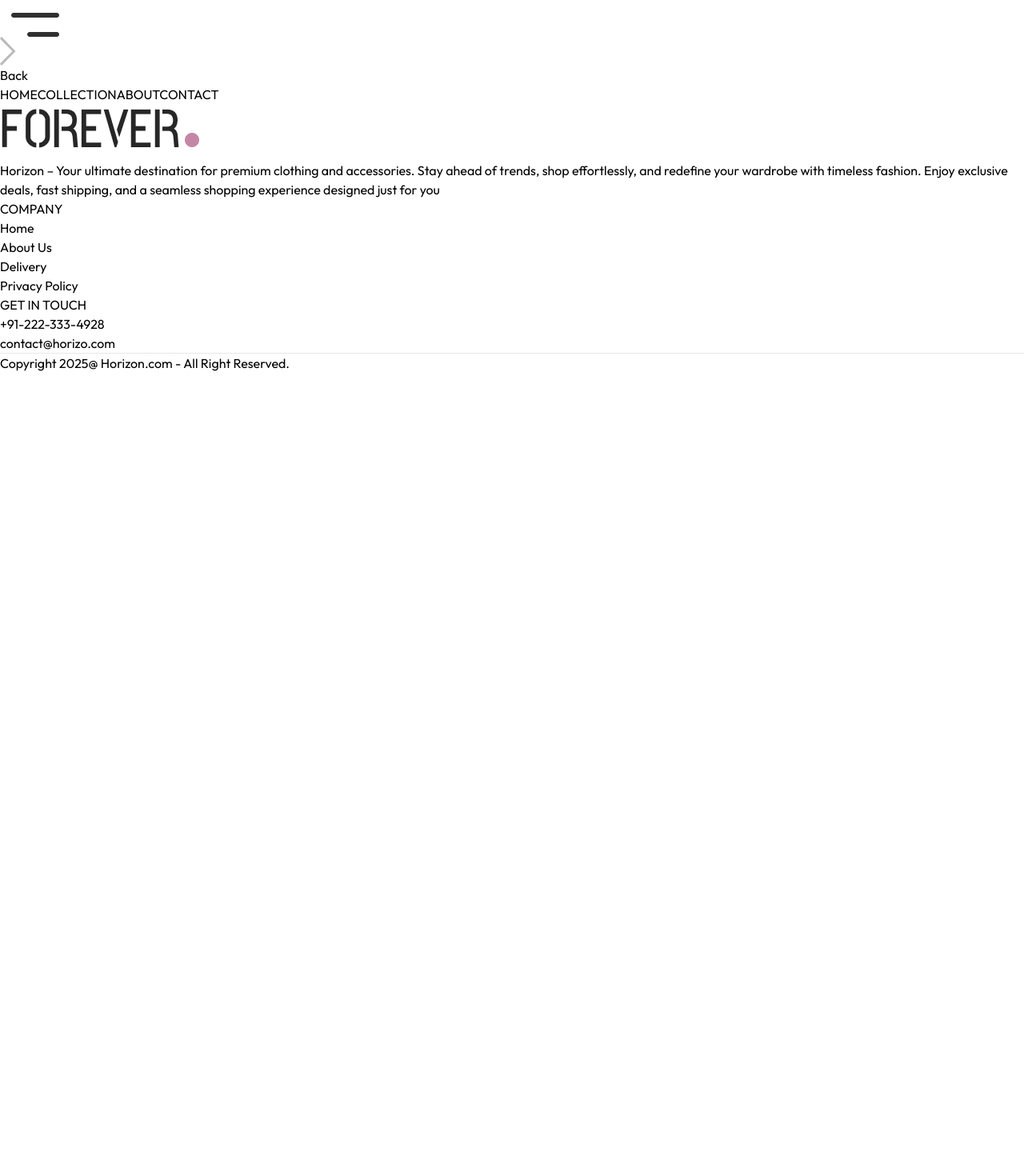
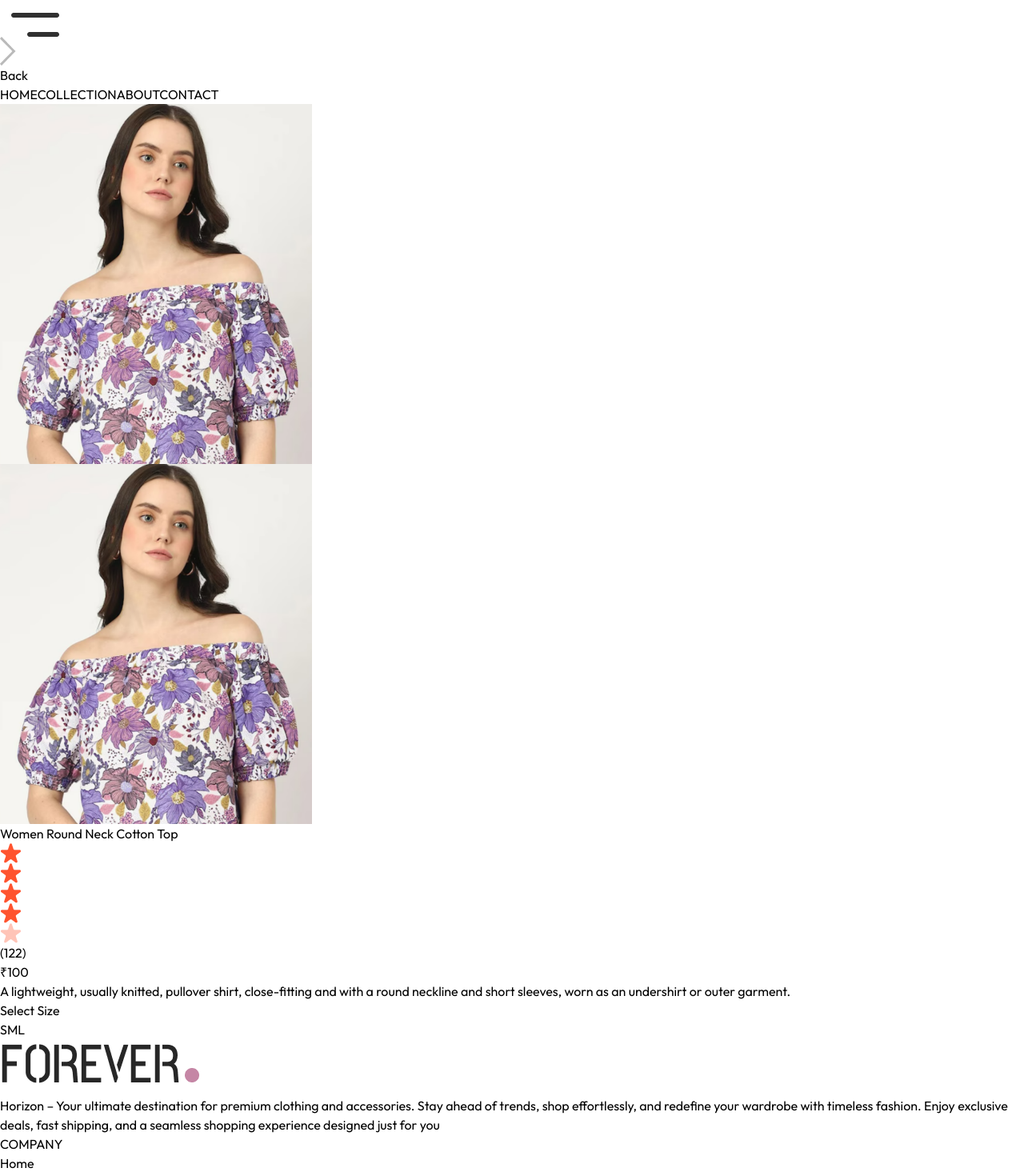
Before and after one commit to rawoof47/ecommerce-app, a React app in the folder frontend/: page /product/aaaaa in a window 1280 px wide. Shown: the part 320-1790 px from the top of the page at 80% size. Before the commit the page ends 800 px from the top, so only its background shows below. Built offline with nearby package versions, Linux system fonts and the light colour scheme; the HTML template or start-up script is replaced by a standard one.

Commit message:
addded products details

```diff
--- a/frontend/src/index.css
+++ b/frontend/src/index.css
@@ -15,6 +15,10 @@
     font-weight: 400;
     font-style: normal;
   }
+::-webkit-scrollbar{
+    display: none;
+}
+
   @media (max-width:640px) {
     a.active{
         background-color: black;
--- a/frontend/src/pages/Product.jsx
+++ b/frontend/src/pages/Product.jsx
@@ -1,11 +1,78 @@
-import React from 'react'
+import React, { useContext, useState, useEffect } from 'react';
+import { useParams } from 'react-router-dom';
+import { ShopContext } from '../context/ShopContext';
+import { assets } from '../assets/assets';
 
 const Product = () => {
-  return (
-    <div>
+  const { productId } = useParams();
+  const { products, currency } = useContext(ShopContext);
 
+  const [productData, setProductData] = useState(null);
+  const [image, setImage] = useState('');
+
+  useEffect(() => {
+    const foundProduct = products.find((item) => item._id === productId);
+    if (foundProduct) {
+      setProductData(foundProduct);
+      setImage(foundProduct.image[0]);
+    }
+  }, [productId, products]);
+
+  return productData ? (
+    <div className='border-t-2 pt-10 transition-opacity ease-in duration-500 opacity-100'>
+      <div className='flex gap-12 sm:gap-12 flex-col sm:flex-row'>
+        {/* Product Images */}
+        <div className='flex-1 flex flex-col-reverse gap-3 sm:flex-row'>
+          <div className='flex sm:flex-col overflow-x-auto sm:overflow-y-scroll justify-between sm:justify-normal sm:w-[18.7%] w-full'>
+            {
+              productData.image.map((img, index) => (
+                <img
+                  key={index}
+                  src={img}
+                  onClick={() => setImage(img)}
+                  className={`w-[24%] sm:w-full sm:mb-3 flex-shrink-0 cursor-pointer`}
+                  alt=""
+                />
+              ))
+            }
+          </div>
+
+          <div className='w-ful sm:w-[80%]'>
+            <img className='w-full h-auto' src={image} alt="" />
+          </div>
+        </div>
+        {/* Product Details */}
+        <div className='flex-1'>
+          <h1 className='font-medium text-2xl mt-2'>{productData.name}</h1>
+          <div className='flex items-center gap-1 mt-2'>
+            <img src={assets.star_icon} alt="" className="w-3 5" />
+            <img src={assets.star_icon} alt="" className="w-3 5" />
+            <img src={assets.star_icon} alt="" className="w-3 5" />
+            <img src={assets.star_icon} alt="" className="w-3 5" />
+            <img src={assets.star_dull_icon} alt="" className="w-3 5" />
+            <p className='pl-2'>(122)</p>
+          </div>
+          <p className='mt-5 text-3xl font-medium'>{currency}{productData.price}</p>
+          <p className='mt-5 text-gray-500 md:w-4/5'>{productData.description}</p>
+          <div className='flex flex-col gap-4 my-8'>
+            <p>Select Size</p>
+            <div className='flex gap-2'>
+              {productData.sizes.map((item, index)=>(
+                <button className={`border py-2 px-4 bg-gray-100`} key={index}>{item}
+                </button>
+              ))}
+
+            </div>
+
+          </div>
+
+
+        </div>
+      </div>
     </div>
-  )
-}
+  ) : (
+    <div className='opacity-0'>Loading...</div>
+  );
+};
 
-export default Product
+export default Product;
```
